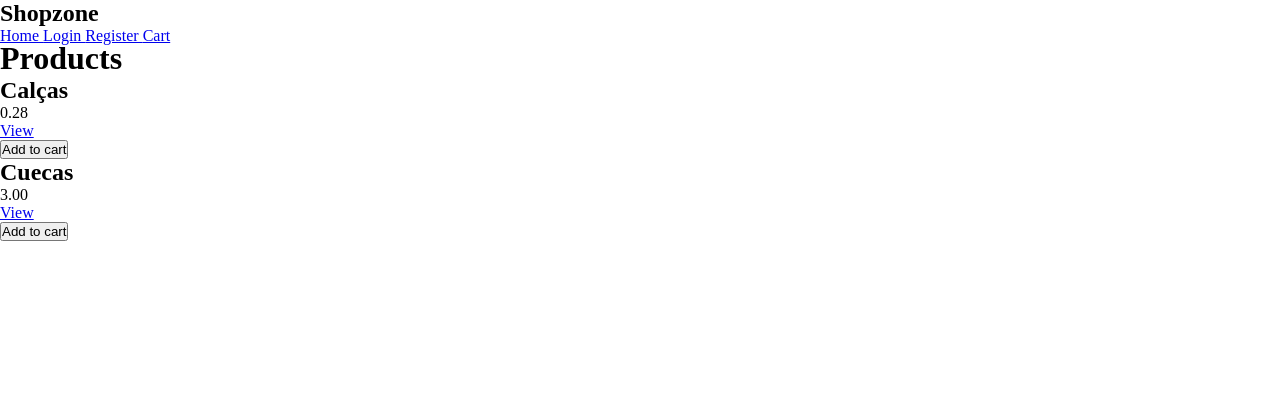
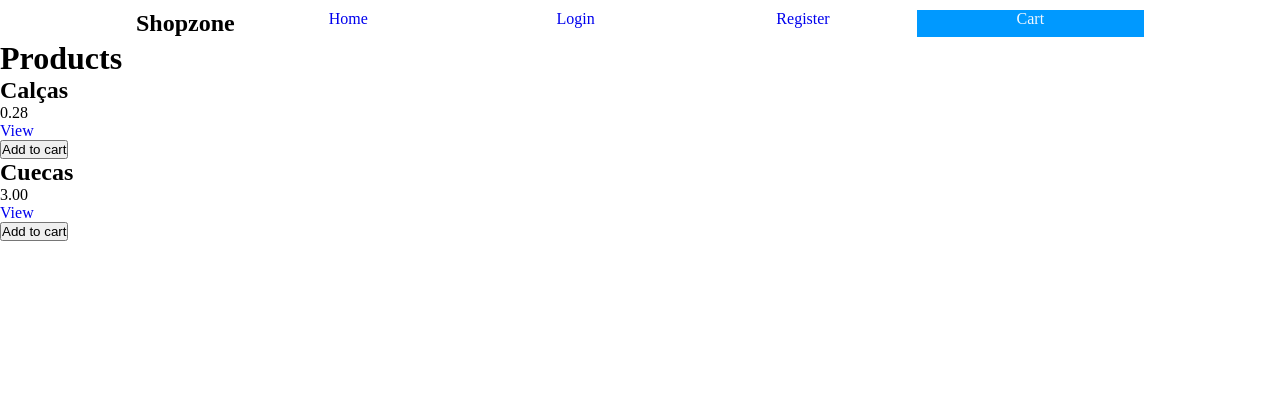
Before and after one commit to leluizedson/ecommerce_nadic, a Django app: page / in a window 1280 px wide. Shown: the top 420 px of the page. Run offline with Django 5.2, Linux system fonts and the light colour scheme; data comes from the database, SQL or seed files in the repository.

Commit message:
css stuff on base.html

```diff
--- a/static/styles.css
+++ b/static/styles.css
@@ -12,8 +12,25 @@ body {
 
 }
 
-nav{
+header {
     height: 5vh;
+    padding: 10px;
+
+    display: flex;
+    justify-content: center;
+    text-align: center;
+}
+
+nav {
+    width: 80%;
+    justify-content: space-between;
+}
+
+nav > div {
+    display: flex;
+    flex-direction: row;
+    justify-content: space-between;
+    text-align: center;
 }
 
 main {
@@ -25,3 +42,16 @@ footer {
     text-align: center;
     justify-content: center;
 }
+
+a {
+    display: block;
+    width: 100%;
+    text-decoration: none;
+
+}
+
+
+#cart {
+    background-color: rgb(0, 153, 255);
+    color: aliceblue;
+}
--- a/templates/base.html
+++ b/templates/base.html
@@ -17,7 +17,7 @@
                     <a href="{% url 'index'%}"> Home </a>
                     <a href="{% url 'profile_view' %}"> Customer area</a>
                     <a href="{% url 'logout' %}"> Logout</a>
-                    <a href="{% url 'cart_view' %}"> Cart </a>
+                    <a id='cart' href="{% url 'cart_view' %}"> Cart </a>
                 </div>
 
             {% else %}
@@ -26,7 +26,7 @@
                     <a href="{% url 'index'%}"> Home </a>
                     <a href="{% url 'login' %}"> Login </a>
                     <a href="{% url 'register' %}"> Register </a>
-                    <a href="{% url 'cart_view' %}"> Cart </a>
+                    <a id="cart" href="{% url 'cart_view' %}"> Cart </a>
                 </div>
             {% endif %}
 
```
